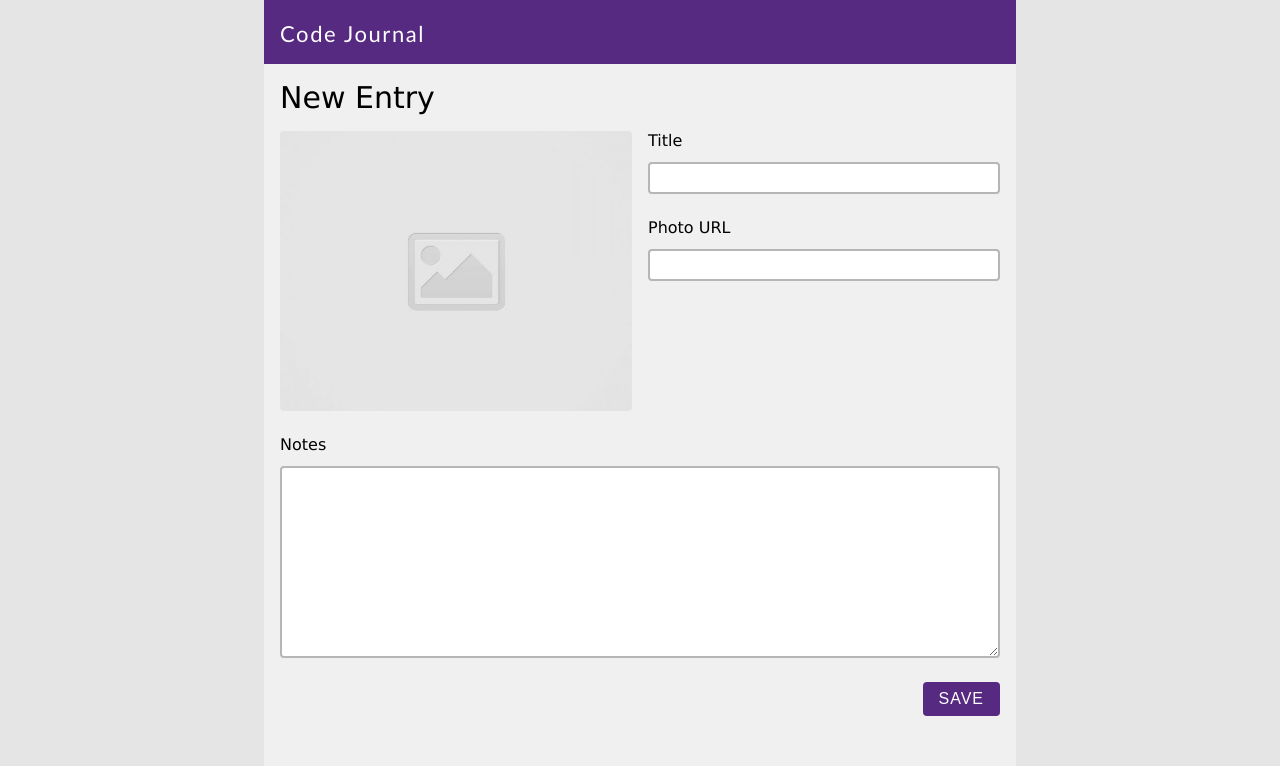
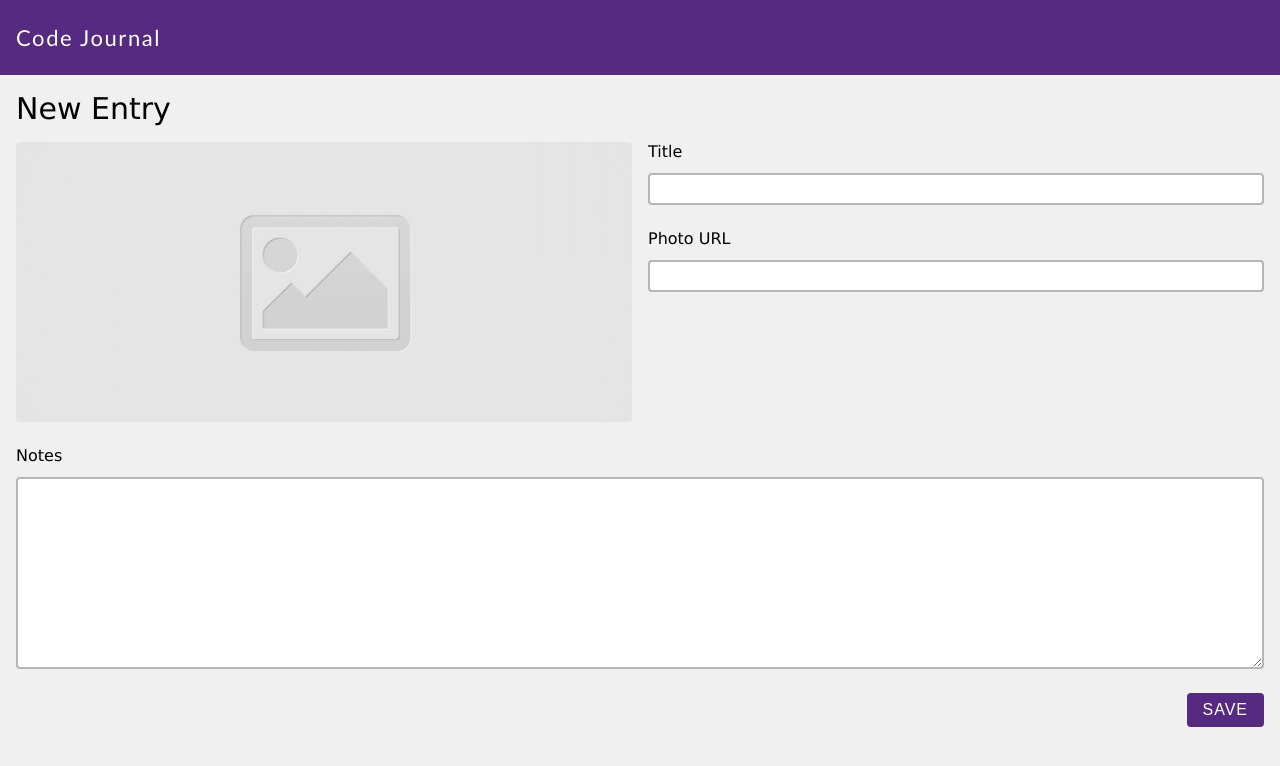
Before and after one commit to j-alejandro-araujo/code-journal, a website: page index.html in a window 1280 px wide. Drawn offline with Linux system fonts and the light colour scheme.

Commit message:
Adjusted nav to span across full width of the page.

```diff
--- a/css/styles.css
+++ b/css/styles.css
@@ -8,26 +8,29 @@ body {
   background-color: #e5e5e5;
 }
 
-.wrapper {
-  /* background-color: #f0f0f0; */
+nav {
+  width: 100%;
 }
 
 .container {
-  max-width: 800px;
-  margin: 0 auto;
+  width: 100%;
+  margin: 0;
+  padding: 0;
+}
+
+.head-background {
+  background-color: #562a81;
+  width: 100%;
+  height: 5rem;
 }
 
 #code-journal-header {
-  background-color: #562a81;
   color: white;
   font-family: "Gill Sans", sans-serif;
   font-size: 22px;
   font-weight: lighter;
   letter-spacing: 0.1rem;
-  width: 100%;
-  height: 4rem;
-  padding-left: 1rem;
-  padding-top: 1.25rem;
+  padding: 1.5rem 1rem;
 }
 
 #left-column {
@@ -98,7 +101,7 @@ body {
 .column-full {
   display: flex;
   flex-direction: column;
-  max-width: 100%;
+  width: 100%;
   align-items: flex-start;
   padding: 0;
 }
@@ -116,7 +119,7 @@ body {
   margin-left: auto;
 }
 
-@media screen and (min-width: 576px) {
+@media screen and (min-width: 768px) {
   .column-half {
     flex-basis: 50%;
   }
--- a/index.html
+++ b/index.html
@@ -1,54 +1,42 @@
 <!DOCTYPE html>
 <html lang="en">
+
 <head>
   <meta charset="UTF-8">
   <meta name="viewport" content="width=device-width, initial-scale=1.0">
   <title>Code Journal</title>
   <link rel="icon" href="images/favicon.ico">
-  <link
-    rel="stylesheet"
-    href="https://cdnjs.cloudflare.com/ajax/libs/font-awesome/6.0.0/css/all.min.css"
+  <link rel="stylesheet" href="https://cdnjs.cloudflare.com/ajax/libs/font-awesome/6.0.0/css/all.min.css"
     integrity="sha512-9usAa10IRO0HhonpyAIVpjrylPvoDwiPUiKdWk5t3PyolY1cOd4DSE0Ga+ri4AuTroPR5aQvXU9xC6qOPnzFeg=="
-    crossorigin="anonymous"
-    referrerpolicy="no-referrer" />
+    crossorigin="anonymous" referrerpolicy="no-referrer" />
   <link rel="stylesheet" href="css/reset.css">
   <link rel="stylesheet" href="css/layout.css">
   <link rel="stylesheet" href="css/styles.css">
 </head>
+
 <body>
-  <main class="wrapper">
-    <div class="container">
-      <div class="header">
-        <div class="code-journal-row">
+  <header></header>
+  <main>
+    <div class="head-background">
+      <div class="container">
+        <nav>
           <p id="code-journal-header">Code Journal</p>
-        </div>
+        </nav>
       </div>
       <div data-view="entry-form" id="entry-background">
         <form id="new-entry">
           <h3 class="new-entry-header">New Entry</h3>
           <div class="row" id="two-column">
             <div class="column-half" id="left-column">
-              <img
-              src="images/placeholder-image-square.jpg"
-              alt="placeholder-image"
-              id="image" />
+              <img src="images/placeholder-image-square.jpg" alt="placeholder-image" id="image" />
             </div>
             <div class="column-half" id="right-column">
               <label for="title" class="input-labels">Title</label>
-              <input
-              type="text"
-              name="title"
-              id="title"
-              class="user-input" required/>
+              <input type="text" name="title" id="title" class="user-input" required />
               <label for="photo-url" class="input-labels" id="url-top-padding">Photo URL</label>
-              <input
-              type="url"
-              name="photo-url"
-              id="photo-url"
-              class="user-input" required/>
+              <input type="url" name="photo-url" id="photo-url" class="user-input" required />
             </div>
           </div>
-
           <div class="row">
             <div class="column-full">
               <label for="notes" class="input-labels" id="notes-top-padding">Notes</label>
@@ -57,11 +45,12 @@
             </div>
           </div>
         </form>
-      </div> <!--entry form closing div-->
+      </div> <!-- entry form closing div -->
       <div data-view="entries" class="hidden"></div>
     </div>
   </main>
   <script src="js/data.js"></script>
   <script src="js/main.js"></script>
 </body>
+
 </html>
```
